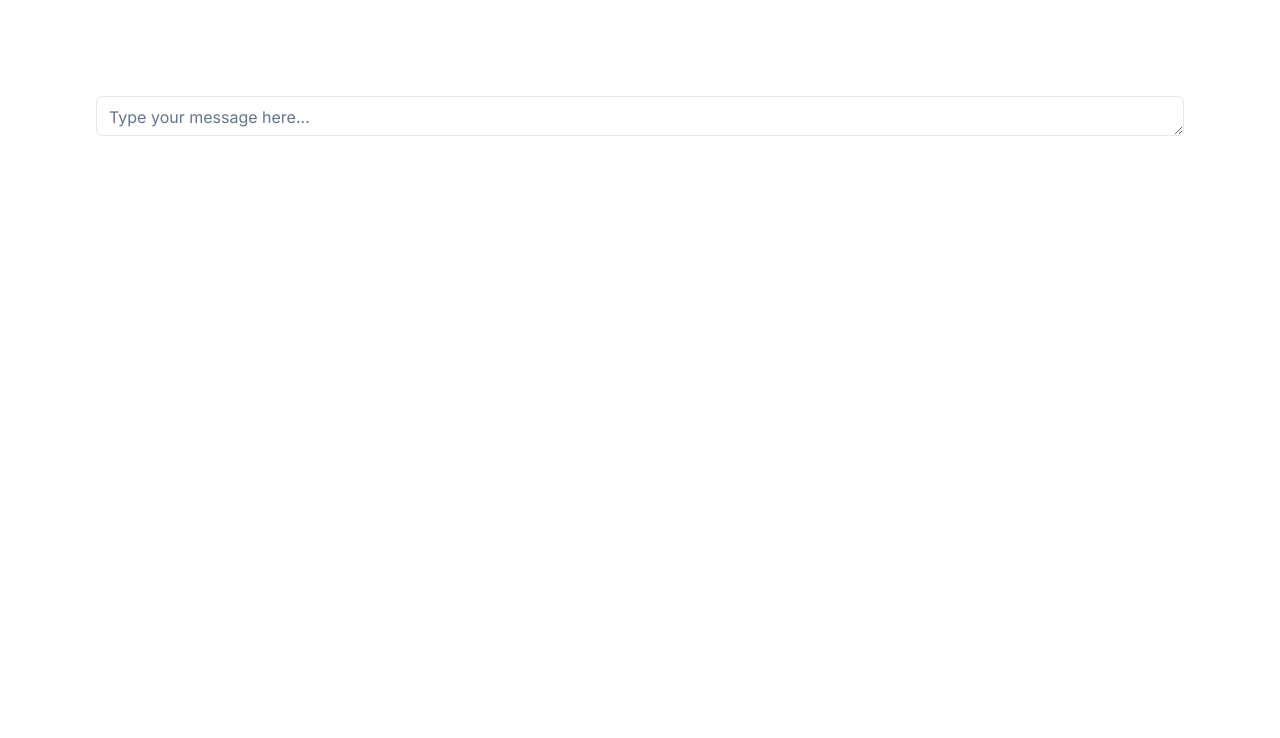
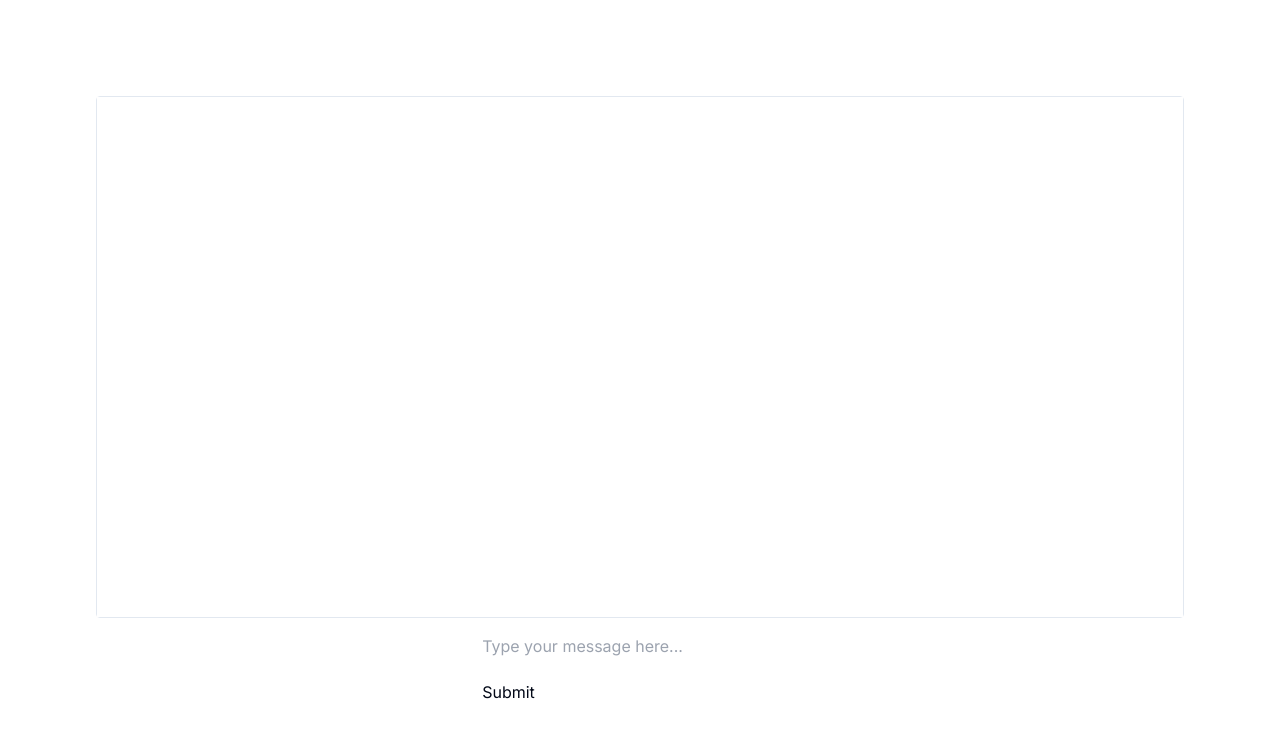
Before and after one commit to muhamaddigdaya/disposable-chat, a Next.js app: page / in a window 1280 px wide. Shown: the top 738 px of the page. Built offline with nearby package versions, Linux system fonts and the light colour scheme.

Commit message:
oninput (-)

```diff
--- a/src/app/components/ui/textarea.tsx
+++ b/src/app/components/ui/textarea.tsx
@@ -8,9 +8,9 @@ const Textarea = React.forwardRef<HTMLTextAreaElement, TextareaProps>(
   ({ className, ...props }, ref) => {
     return (
       <textarea
-      aria-multiline="true"
+        aria-multiline="true"
         className={cn(
-          "flex stretch h-10 max-h-[40vh] w-full rounded-md border border-input bg-transparent px-3 py-2 text-md overflowring-offset-background placeholder:text-muted-foreground focus-visible:outline-none focus-visible:ring-2 focus-visible:ring-ring focus-visible:ring-offset-2 disabled:cursor-not-allowed disabled:opacity-50",
+          "m-0 w-full h-10 resize-none border-0 bg-transparent p-0 pr-10 focus:ring-0 focus-visible:ring-0 dark:bg-transparent md:pr-12 pl-3 md:pl-0",
           className
         )}
         ref={ref}
--- a/src/app/page.tsx
+++ b/src/app/page.tsx
@@ -1,11 +1,33 @@
 'use client';
-import { Textarea } from "@/app/components/ui/textarea"
+import { useEffect, useState } from "react"; // Import useEffect and useState hooks
+
+import { Textarea } from "@/app/components/ui/textarea";
+import Head from "next/head";
 
 export default function Home() {
+  const [output, setOutput] = useState<string[]>([]); // State to hold the array of inputs
+
+  function chats(event: React.ChangeEvent<HTMLTextAreaElement>) {
+    const newInput = event.target.value;
+    setOutput((prevOutput) => [...prevOutput, newInput]);
+  }
+
   return (
-    <main className="flex min-h-screen flex-col items-center justify-between p-24">
-      <Textarea
-        placeholder="Type your message here..."/>
+    <main className="flex h-screen flex-col items-center justify-between p-24">
+      <Head>
+        <script src="/script.js"></script>
+      </Head>
+      <div className="w-full h-full border rounded mb-4">
+        <input aria-multiline="true" className="w-full h-full"readOnly type="text" id="output" value={output.join('\n')} />
+      </div>
+      <form>
+        <Textarea
+          className="m-0 w-full resize-none border-0 bg-transparent p-0 pr-10 focus:ring-0 focus-visible:ring-0 dark:bg-transparent md:pr-12 pl-3 md:pl-0"
+          onInput={chats}
+          placeholder="Type your message here..."
+        />
+        <button type="submit">Submit</button>
+      </form>
     </main>
-  )
+  );
 }
```
